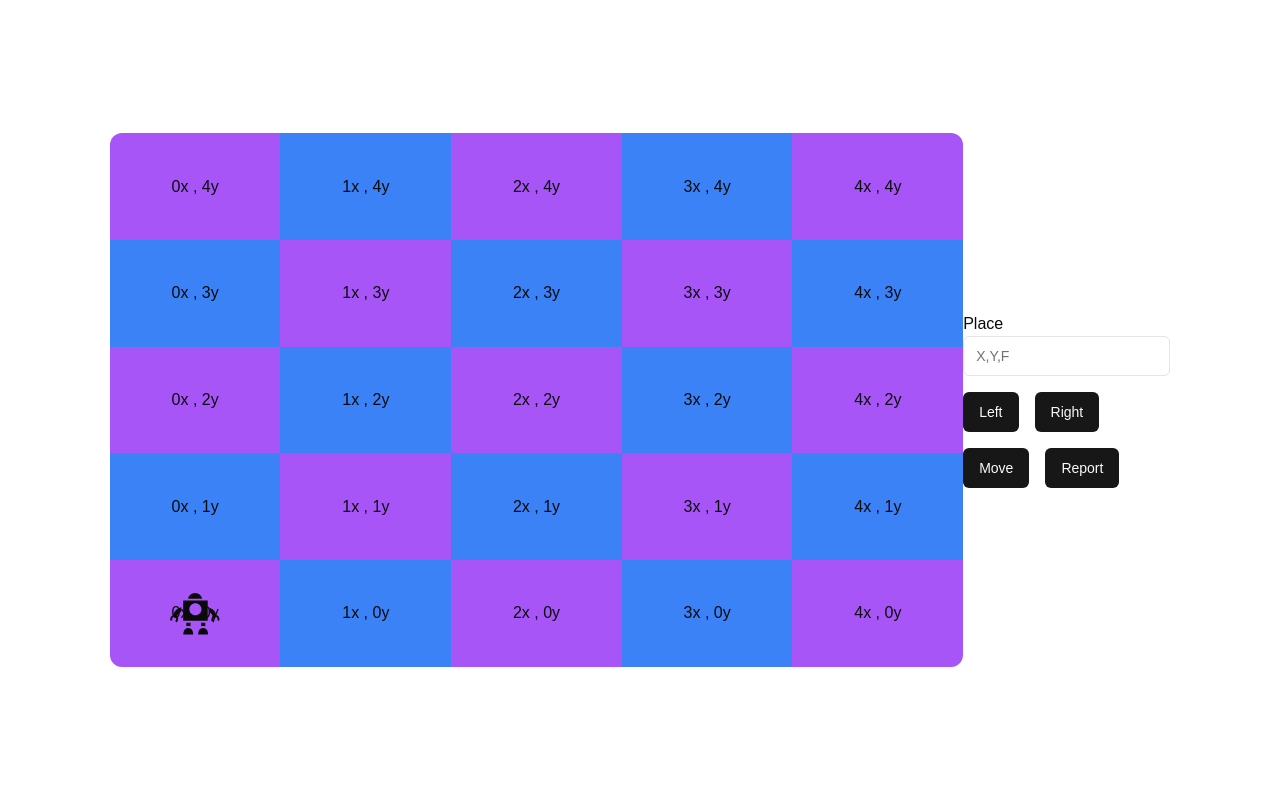
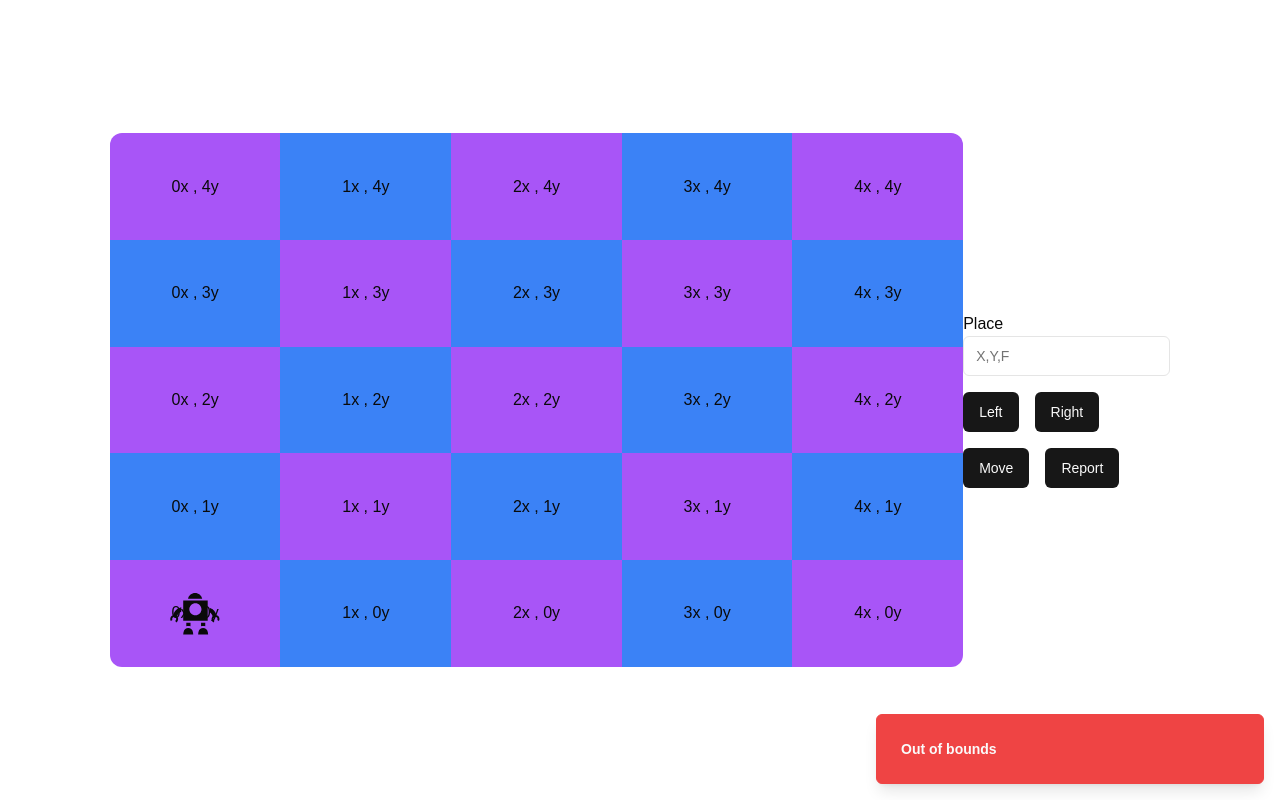
Before and after one commit to aiacuone/connexion-code-test, a Next.js app: page /code-test in a window 1280 px wide. Both pictures are taken after a click on the button "Move". Built offline with nearby package versions, Linux system fonts and the light colour scheme.

Commit message:
Toast toast added when robot attempting to move out of bounds

```diff
--- a/app/code-test/page.tsx
+++ b/app/code-test/page.tsx
@@ -3,6 +3,7 @@
 import { useState } from 'react'
 import { GiVintageRobot } from 'react-icons/gi'
 import { Input, Button } from '@/components/ui'
+import { useToast } from '@/hooks/use-toast'
 
 interface Position {
   x: number
@@ -83,6 +84,8 @@
   position: Position
   updatePosition: ({ x, y, f }: Partial<Position>) => void
 }) => {
+  const { toast } = useToast()
+
   const getNewDirection = (turn: 'left' | 'right') => {
     const { f: direction } = position
     const directions = ['n', 'e', 's', 'w']
@@ -115,6 +118,7 @@
 
     if (isXorYOutOfBounds()) {
       console.log('Out of bounds')
+      toast({ variant: 'destructive', title: 'Out of bounds' })
       return
     }
 
--- a/app/layout.tsx
+++ b/app/layout.tsx
@@ -1,6 +1,7 @@
 import type { Metadata } from 'next'
 import { Geist, Geist_Mono } from 'next/font/google'
 import './globals.css'
+import { Toaster } from '@/components/ui/toaster'
 
 const geistSans = Geist({
   variable: '--font-geist-sans',
@@ -27,6 +28,7 @@
       <body
         className={`${geistSans.variable} ${geistMono.variable} antialiased`}>
         <div className="h-[100dvh]">{children}</div>
+        <Toaster />
       </body>
     </html>
   )
--- /dev/null
+++ b/components/ui/toast.tsx
@@ -0,0 +1,129 @@
+"use client"
+
+import * as React from "react"
+import * as ToastPrimitives from "@radix-ui/react-toast"
+import { cva, type VariantProps } from "class-variance-authority"
+import { X } from "lucide-react"
+
+import { cn } from "@/lib/utils"
+
+const ToastProvider = ToastPrimitives.Provider
+
+const ToastViewport = React.forwardRef<
+  React.ElementRef<typeof ToastPrimitives.Viewport>,
+  React.ComponentPropsWithoutRef<typeof ToastPrimitives.Viewport>
+>(({ className, ...props }, ref) => (
+  <ToastPrimitives.Viewport
+    ref={ref}
+    className={cn(
+      "fixed top-0 z-[100] flex max-h-screen w-full flex-col-reverse p-4 sm:bottom-0 sm:right-0 sm:top-auto sm:flex-col md:max-w-[420px]",
+      className
+    )}
+    {...props}
+  />
+))
+ToastViewport.displayName = ToastPrimitives.Viewport.displayName
+
+const toastVariants = cva(
+  "group pointer-events-auto relative flex w-full items-center justify-between space-x-4 overflow-hidden rounded-md border p-6 pr-8 shadow-lg transition-all data-[swipe=cancel]:translate-x-0 data-[swipe=end]:translate-x-[var(--radix-toast-swipe-end-x)] data-[swipe=move]:translate-x-[var(--radix-toast-swipe-move-x)] data-[swipe=move]:transition-none data-[state=open]:animate-in data-[state=closed]:animate-out data-[swipe=end]:animate-out data-[state=closed]:fade-out-80 data-[state=closed]:slide-out-to-right-full data-[state=open]:slide-in-from-top-full data-[state=open]:sm:slide-in-from-bottom-full",
+  {
+    variants: {
+      variant: {
+        default: "border bg-background text-foreground",
+        destructive:
+          "destructive group border-destructive bg-destructive text-destructive-foreground",
+      },
+    },
+    defaultVariants: {
+      variant: "default",
+    },
+  }
+)
+
+const Toast = React.forwardRef<
+  React.ElementRef<typeof ToastPrimitives.Root>,
+  React.ComponentPropsWithoutRef<typeof ToastPrimitives.Root> &
+    VariantProps<typeof toastVariants>
+>(({ className, variant, ...props }, ref) => {
+  return (
+    <ToastPrimitives.Root
+      ref={ref}
+      className={cn(toastVariants({ variant }), className)}
+      {...props}
+    />
+  )
+})
+Toast.displayName = ToastPrimitives.Root.displayName
+
+const ToastAction = React.forwardRef<
+  React.ElementRef<typeof ToastPrimitives.Action>,
+  React.ComponentPropsWithoutRef<typeof ToastPrimitives.Action>
+>(({ className, ...props }, ref) => (
+  <ToastPrimitives.Action
+    ref={ref}
+    className={cn(
+      "inline-flex h-8 shrink-0 items-center justify-center rounded-md border bg-transparent px-3 text-sm font-medium ring-offset-background transition-colors hover:bg-secondary focus:outline-none focus:ring-2 focus:ring-ring focus:ring-offset-2 disabled:pointer-events-none disabled:opacity-50 group-[.destructive]:border-muted/40 group-[.destructive]:hover:border-destructive/30 group-[.destructive]:hover:bg-destructive group-[.destructive]:hover:text-destructive-foreground group-[.destructive]:focus:ring-destructive",
+      className
+    )}
+    {...props}
+  />
+))
+ToastAction.displayName = ToastPrimitives.Action.displayName
+
+const ToastClose = React.forwardRef<
+  React.ElementRef<typeof ToastPrimitives.Close>,
+  React.ComponentPropsWithoutRef<typeof ToastPrimitives.Close>
+>(({ className, ...props }, ref) => (
+  <ToastPrimitives.Close
+    ref={ref}
+    className={cn(
+      "absolute right-2 top-2 rounded-md p-1 text-foreground/50 opacity-0 transition-opacity hover:text-foreground focus:opacity-100 focus:outline-none focus:ring-2 group-hover:opacity-100 group-[.destructive]:text-red-300 group-[.destructive]:hover:text-red-50 group-[.destructive]:focus:ring-red-400 group-[.destructive]:focus:ring-offset-red-600",
+      className
+    )}
+    toast-close=""
+    {...props}
+  >
+    <X className="h-4 w-4" />
+  </ToastPrimitives.Close>
+))
+ToastClose.displayName = ToastPrimitives.Close.displayName
+
+const ToastTitle = React.forwardRef<
+  React.ElementRef<typeof ToastPrimitives.Title>,
+  React.ComponentPropsWithoutRef<typeof ToastPrimitives.Title>
+>(({ className, ...props }, ref) => (
+  <ToastPrimitives.Title
+    ref={ref}
+    className={cn("text-sm font-semibold", className)}
+    {...props}
+  />
+))
+ToastTitle.displayName = ToastPrimitives.Title.displayName
+
+const ToastDescription = React.forwardRef<
+  React.ElementRef<typeof ToastPrimitives.Description>,
+  React.ComponentPropsWithoutRef<typeof ToastPrimitives.Description>
+>(({ className, ...props }, ref) => (
+  <ToastPrimitives.Description
+    ref={ref}
+    className={cn("text-sm opacity-90", className)}
+    {...props}
+  />
+))
+ToastDescription.displayName = ToastPrimitives.Description.displayName
+
+type ToastProps = React.ComponentPropsWithoutRef<typeof Toast>
+
+type ToastActionElement = React.ReactElement<typeof ToastAction>
+
+export {
+  type ToastProps,
+  type ToastActionElement,
+  ToastProvider,
+  ToastViewport,
+  Toast,
+  ToastTitle,
+  ToastDescription,
+  ToastClose,
+  ToastAction,
+}
--- /dev/null
+++ b/components/ui/toaster.tsx
@@ -0,0 +1,35 @@
+"use client"
+
+import { useToast } from "@/hooks/use-toast"
+import {
+  Toast,
+  ToastClose,
+  ToastDescription,
+  ToastProvider,
+  ToastTitle,
+  ToastViewport,
+} from "@/components/ui/toast"
+
+export function Toaster() {
+  const { toasts } = useToast()
+
+  return (
+    <ToastProvider>
+      {toasts.map(function ({ id, title, description, action, ...props }) {
+        return (
+          <Toast key={id} {...props}>
+            <div className="grid gap-1">
+              {title && <ToastTitle>{title}</ToastTitle>}
+              {description && (
+                <ToastDescription>{description}</ToastDescription>
+              )}
+            </div>
+            {action}
+            <ToastClose />
+          </Toast>
+        )
+      })}
+      <ToastViewport />
+    </ToastProvider>
+  )
+}
--- /dev/null
+++ b/hooks/use-toast.ts
@@ -0,0 +1,194 @@
+"use client"
+
+// Inspired by react-hot-toast library
+import * as React from "react"
+
+import type {
+  ToastActionElement,
+  ToastProps,
+} from "@/components/ui/toast"
+
+const TOAST_LIMIT = 1
+const TOAST_REMOVE_DELAY = 1000000
+
+type ToasterToast = ToastProps & {
+  id: string
+  title?: React.ReactNode
+  description?: React.ReactNode
+  action?: ToastActionElement
+}
+
+const actionTypes = {
+  ADD_TOAST: "ADD_TOAST",
+  UPDATE_TOAST: "UPDATE_TOAST",
+  DISMISS_TOAST: "DISMISS_TOAST",
+  REMOVE_TOAST: "REMOVE_TOAST",
+} as const
+
+let count = 0
+
+function genId() {
+  count = (count + 1) % Number.MAX_SAFE_INTEGER
+  return count.toString()
+}
+
+type ActionType = typeof actionTypes
+
+type Action =
+  | {
+      type: ActionType["ADD_TOAST"]
+      toast: ToasterToast
+    }
+  | {
+      type: ActionType["UPDATE_TOAST"]
+      toast: Partial<ToasterToast>
+    }
+  | {
+      type: ActionType["DISMISS_TOAST"]
+      toastId?: ToasterToast["id"]
+    }
+  | {
+      type: ActionType["REMOVE_TOAST"]
+      toastId?: ToasterToast["id"]
+    }
+
+interface State {
+  toasts: ToasterToast[]
+}
+
+const toastTimeouts = new Map<string, ReturnType<typeof setTimeout>>()
+
+const addToRemoveQueue = (toastId: string) => {
+  if (toastTimeouts.has(toastId)) {
+    return
+  }
+
+  const timeout = setTimeout(() => {
+    toastTimeouts.delete(toastId)
+    dispatch({
+      type: "REMOVE_TOAST",
+      toastId: toastId,
+    })
+  }, TOAST_REMOVE_DELAY)
+
+  toastTimeouts.set(toastId, timeout)
+}
+
+export const reducer = (state: State, action: Action): State => {
+  switch (action.type) {
+    case "ADD_TOAST":
+      return {
+        ...state,
+        toasts: [action.toast, ...state.toasts].slice(0, TOAST_LIMIT),
+      }
+
+    case "UPDATE_TOAST":
+      return {
+        ...state,
+        toasts: state.toasts.map((t) =>
+          t.id === action.toast.id ? { ...t, ...action.toast } : t
+        ),
+      }
+
+    case "DISMISS_TOAST": {
+      const { toastId } = action
+
+      // ! Side effects ! - This could be extracted into a dismissToast() action,
+      // but I'll keep it here for simplicity
+      if (toastId) {
+        addToRemoveQueue(toastId)
+      } else {
+        state.toasts.forEach((toast) => {
+          addToRemoveQueue(toast.id)
+        })
+      }
+
+      return {
+        ...state,
+        toasts: state.toasts.map((t) =>
+          t.id === toastId || toastId === undefined
+            ? {
+                ...t,
+                open: false,
+              }
+            : t
+        ),
+      }
+    }
+    case "REMOVE_TOAST":
+      if (action.toastId === undefined) {
+        return {
+          ...state,
+          toasts: [],
+        }
+      }
+      return {
+        ...state,
+        toasts: state.toasts.filter((t) => t.id !== action.toastId),
+      }
+  }
+}
+
+const listeners: Array<(state: State) => void> = []
+
+let memoryState: State = { toasts: [] }
+
+function dispatch(action: Action) {
+  memoryState = reducer(memoryState, action)
+  listeners.forEach((listener) => {
+    listener(memoryState)
+  })
+}
+
+type Toast = Omit<ToasterToast, "id">
+
+function toast({ ...props }: Toast) {
+  const id = genId()
+
+  const update = (props: ToasterToast) =>
+    dispatch({
+      type: "UPDATE_TOAST",
+      toast: { ...props, id },
+    })
+  const dismiss = () => dispatch({ type: "DISMISS_TOAST", toastId: id })
+
+  dispatch({
+    type: "ADD_TOAST",
+    toast: {
+      ...props,
+      id,
+      open: true,
+      onOpenChange: (open) => {
+        if (!open) dismiss()
+      },
+    },
+  })
+
+  return {
+    id: id,
+    dismiss,
+    update,
+  }
+}
+
+function useToast() {
+  const [state, setState] = React.useState<State>(memoryState)
+
+  React.useEffect(() => {
+    listeners.push(setState)
+    return () => {
+      const index = listeners.indexOf(setState)
+      if (index > -1) {
+        listeners.splice(index, 1)
+      }
+    }
+  }, [state])
+
+  return {
+    ...state,
+    toast,
+    dismiss: (toastId?: string) => dispatch({ type: "DISMISS_TOAST", toastId }),
+  }
+}
+
+export { useToast, toast }
--- a/package.json
+++ b/package.json
@@ -10,6 +10,7 @@
   },
   "dependencies": {
     "@radix-ui/react-slot": "^1.1.0",
+    "@radix-ui/react-toast": "^1.2.3",
     "class-variance-authority": "^0.7.1",
     "clsx": "^2.1.1",
     "lucide-react": "^0.468.0",
```
Also changed, not shown: 1 other file (tests, documents, lock files or other folders).
